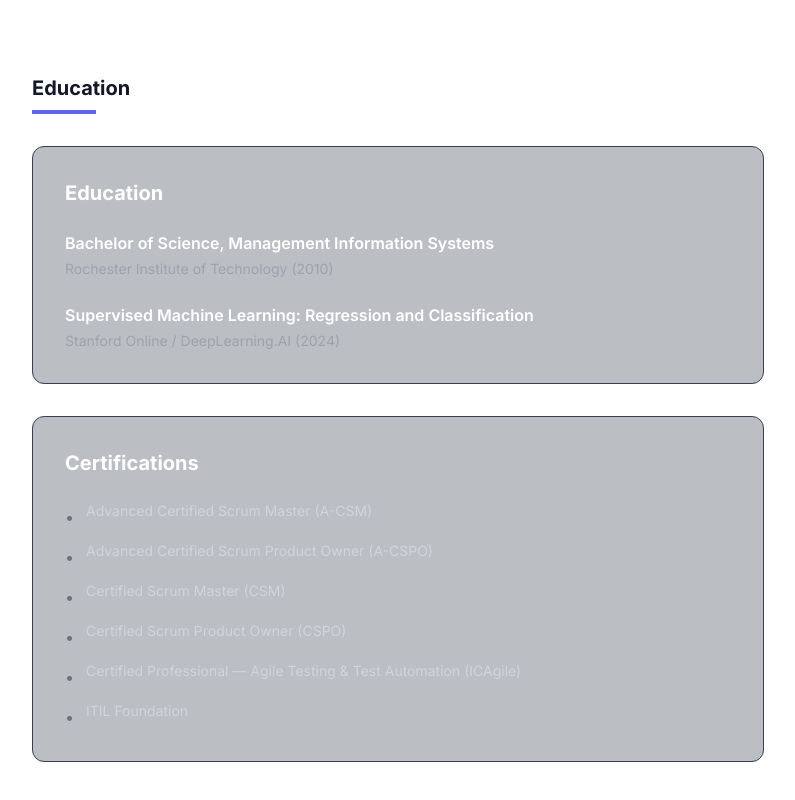
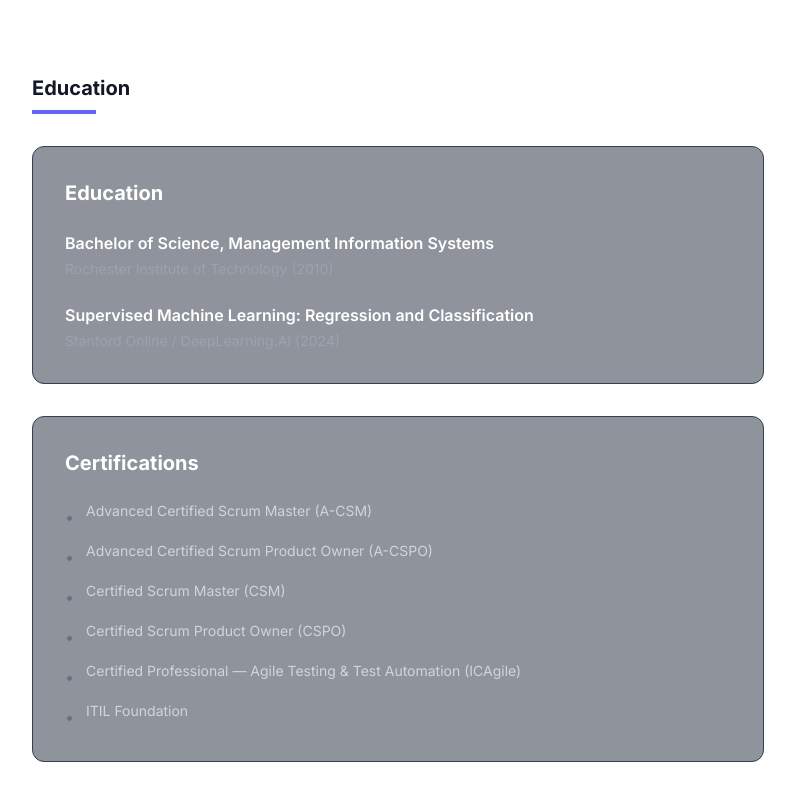
Before and after one commit to Philip-Cheung/portfolio, a React (Vite) app: page / in a window 1280 px wide. Shown: the part 917-1717 px from the top of the page, without its empty margins (452-1247 px from the left). Built offline with nearby package versions, Linux system fonts and the light colour scheme.

Commit message:
Increase card background opacity in dark mode for better readability
- Change all cards from bg-slate-800/30 to bg-slate-800/50
- Applied to WorkExperienceCards and EducationSection
- Improves text contrast and readability in dark mode

```diff
--- a/src/components/Layout/EducationSection.jsx
+++ b/src/components/Layout/EducationSection.jsx
@@ -6,7 +6,7 @@ export default function EducationSection() {
   return (
     <div className="space-y-8">
       {/* Education Card */}
-      <div className="bg-slate-800/30 rounded-xl p-8 border border-slate-700">
+      <div className="bg-slate-800/50 rounded-xl p-8 border border-slate-700">
         <h3 className="text-xl font-bold text-white mb-6">
           Education
         </h3>
@@ -25,7 +25,7 @@ export default function EducationSection() {
       </div>
 
       {/* Certifications Card */}
-      <div className="bg-slate-800/30 rounded-xl p-8 border border-slate-700">
+      <div className="bg-slate-800/50 rounded-xl p-8 border border-slate-700">
         <h3 className="text-xl font-bold text-white mb-6">
           Certifications
         </h3>
--- a/src/components/Layout/WorkExperienceCards.jsx
+++ b/src/components/Layout/WorkExperienceCards.jsx
@@ -18,7 +18,7 @@ export default function WorkExperienceCards() {
           onClick={() => handleCardClick(experience.link)}
           className="block group cursor-pointer"
         >
-          <div className="p-6 rounded-xl border border-gray-200 dark:border-slate-700 bg-white dark:bg-slate-800/30 shadow-sm hover:shadow-xl hover:border-brand-primary dark:hover:border-brand-primary transition-all duration-300">
+          <div className="p-6 rounded-xl border border-gray-200 dark:border-slate-700 bg-white dark:bg-slate-800/50 shadow-sm hover:shadow-xl hover:border-brand-primary dark:hover:border-brand-primary transition-all duration-300">
             {/* Header */}
             <div className="flex items-start justify-between gap-4 mb-4">
               <div className="flex-1">
```
